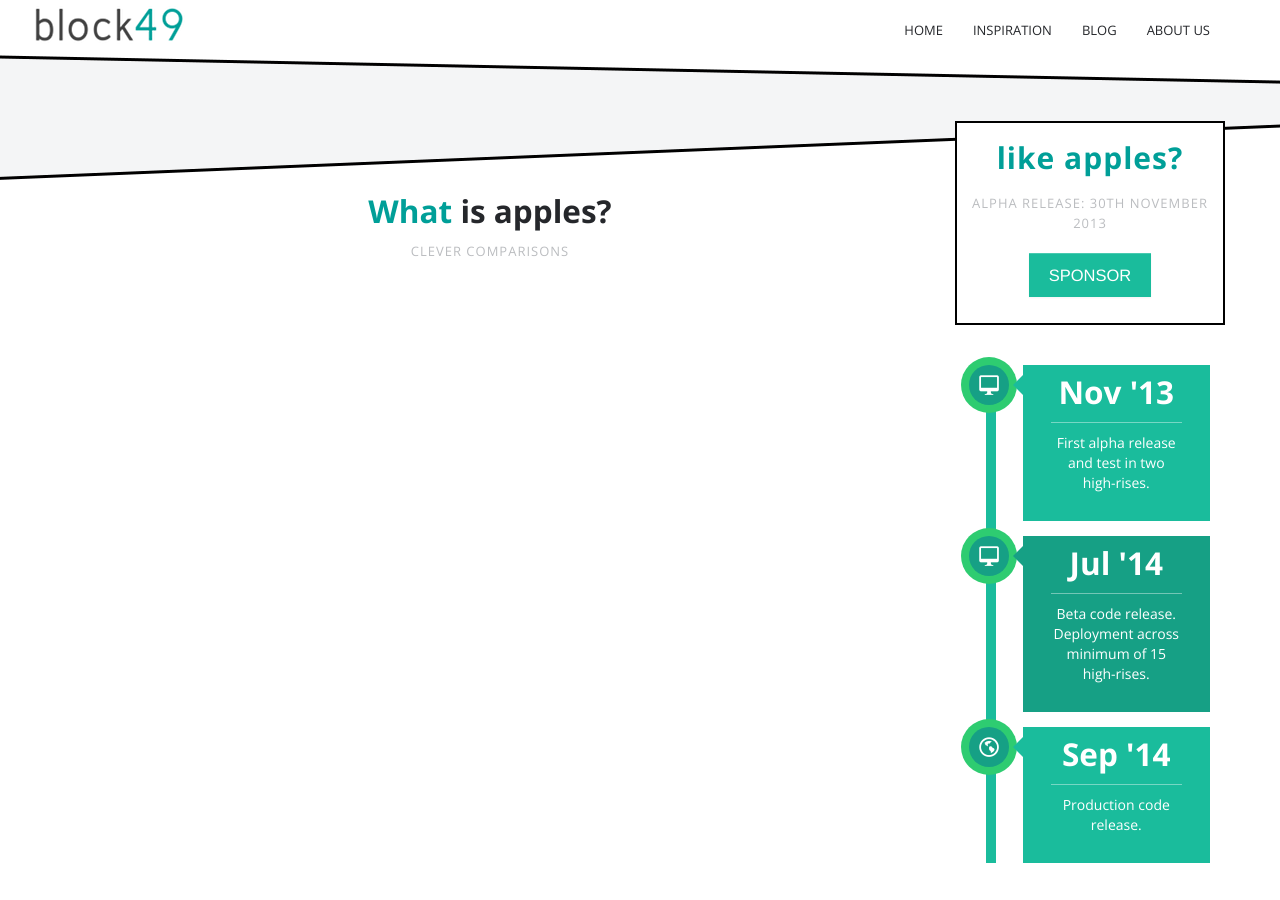
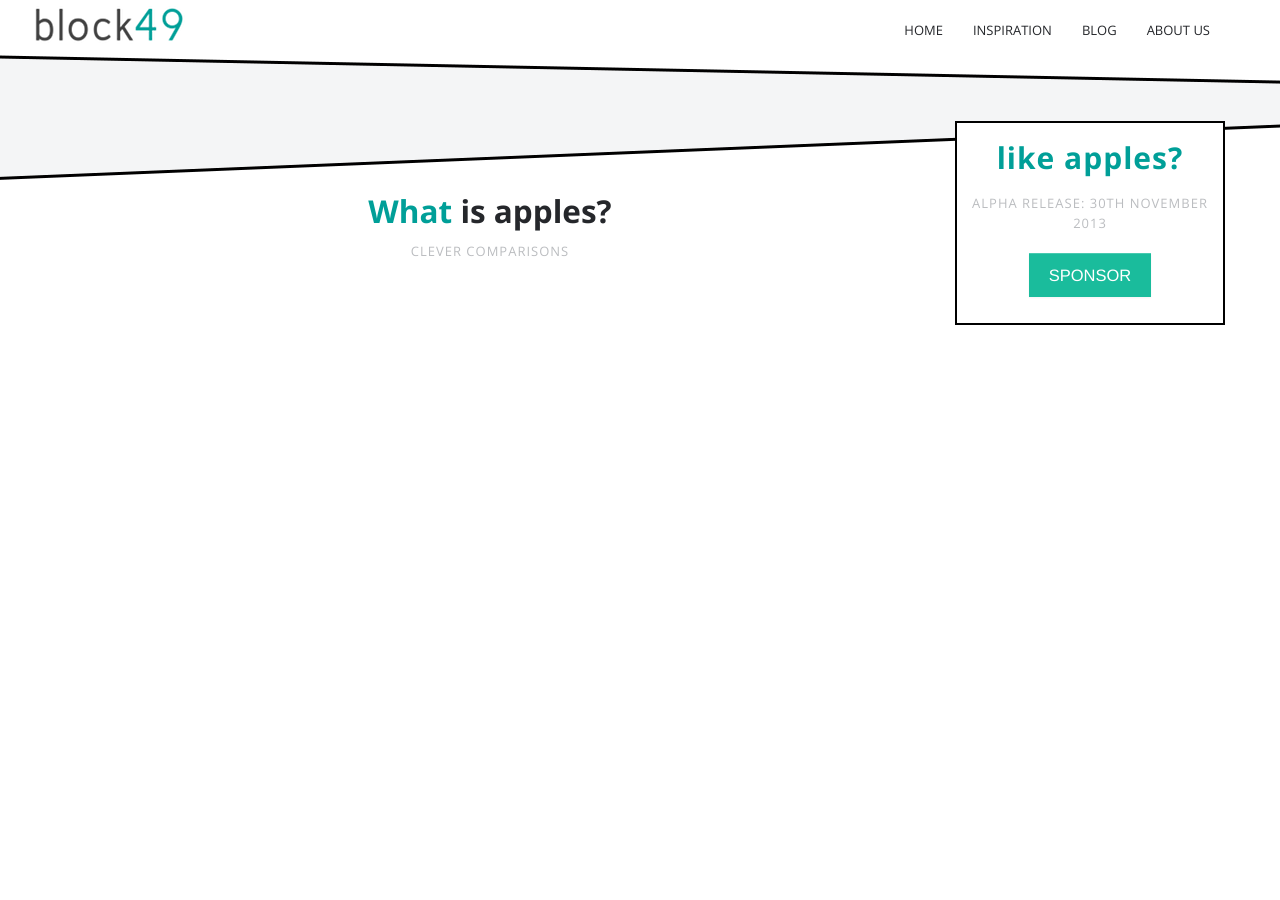
Before and after one commit to tlodge/block49.website, a Jekyll site: the page built from inspiration/apples/index.html, in a window 1280 px wide. Built offline with Jekyll 4.4.1, drawn with Linux system fonts in a browser that asks for light colours.

Commit message:
removed timeline from default indexes

```diff
--- a/inspiration/apples/index.html
+++ b/inspiration/apples/index.html
@@ -16,30 +16,6 @@
                     <span> ALPHA RELEASE: 30th November 2013 </span>
                     <p class="center"><button class="btn flat-butt flat-primary-butt">SPONSOR</button></p>
                 </div>
-
-                <ul class="cbp_tmtimeline">
-                    <li>
-                        <div class="cbp_tmicon cbp_tmicon-screen"></div>
-                        <div class="cbp_tmlabel">
-                            <h2> Nov '13 </h2>
-                            First alpha release and test in two high-rises.
-                        </div>
-                    </li>
-                    <li>
-                        <div class="cbp_tmicon cbp_tmicon-screen"></div>
-                        <div class="cbp_tmlabel">
-                            <h2> Jul '14 </h2>
-                            Beta code release. Deployment across minimum of 15 high-rises.
-                        </div>
-                    </li>
-                    <li>
-                        <div class="cbp_tmicon cbp_tmicon-earth"></div>
-                        <div class="cbp_tmlabel">
-                            <h2> Sep '14 </h2>
-                            Production code release.
-                        </div>
-                    </li>
-                </ul>
             </div>
         </div>
     </div>
```
Also changed, not shown: inspiration/communitypot/index.html (+0 -24 lines), inspiration/grantfinder/index.html (+0 -24 lines), inspiration/grumbler/index.html (+0 -24 lines), inspiration/propertyfair/index.html (+0 -24 lines).
